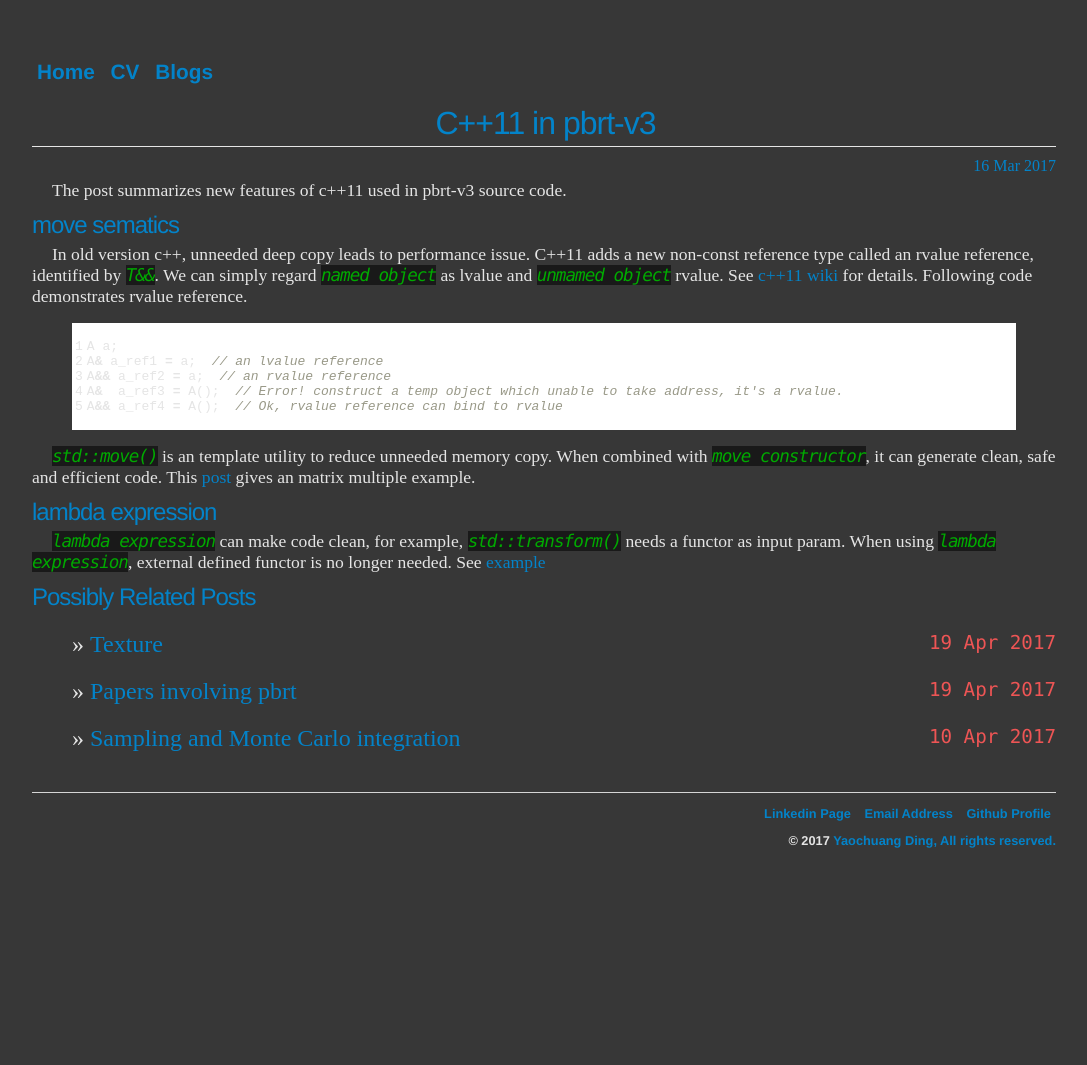
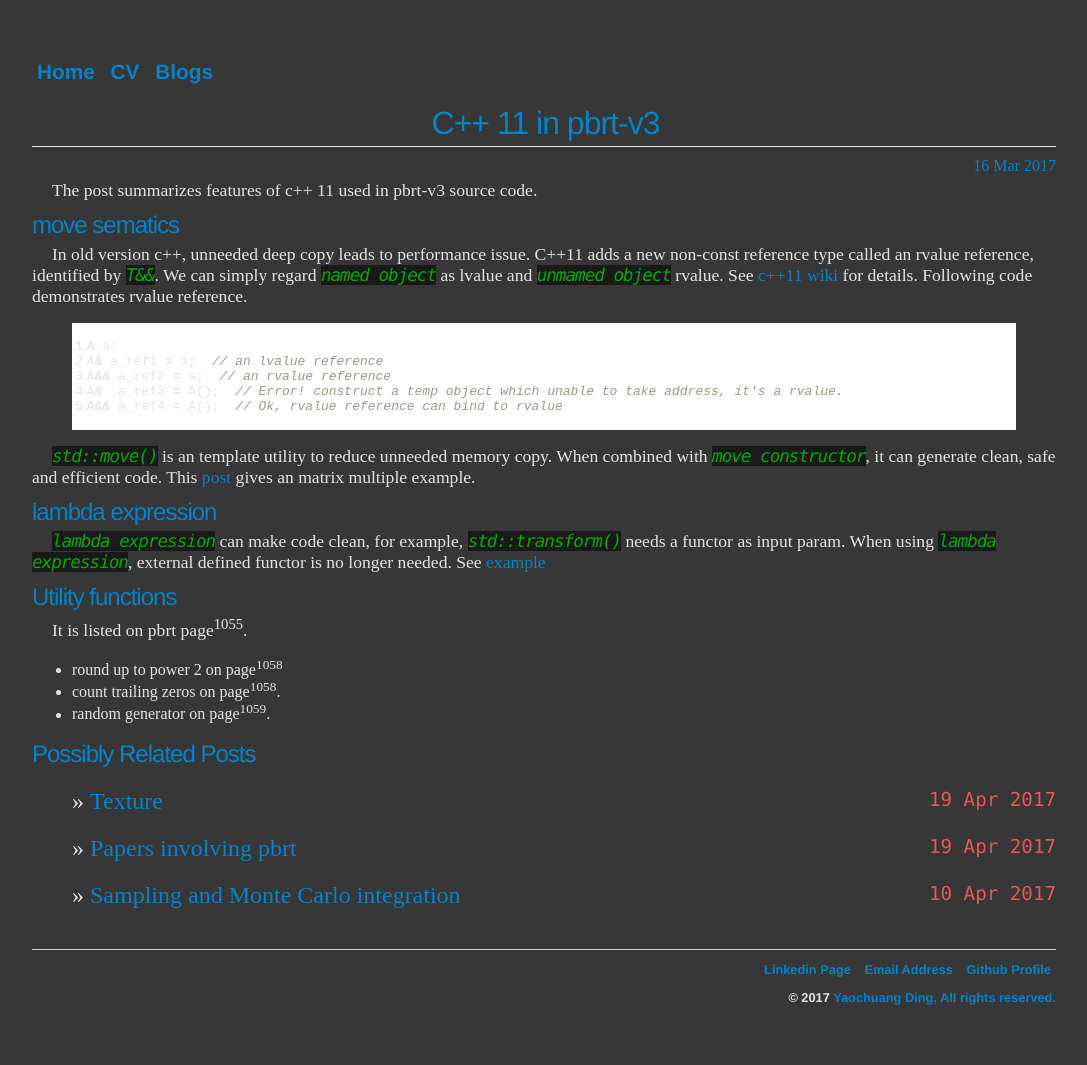
Before and after one commit to ychding11/ychding11.github.io, a Jekyll site: the page built from _posts/2017-03-16-c++11-pbrt-v3.md, in a window 1280 px wide. Shown: the whole page, without its empty margins (96-1183 px from the left). Built offline with Jekyll 4.4.1, drawn with Linux system fonts in a browser that asks for light colours; before the commit the page ends 908 px from its top, so only the background shows below that.

Commit message:
adding c++ related in pbrt-v3

```diff
--- a/_posts/2017-03-16-c++11-pbrt-v3.md
+++ b/_posts/2017-03-16-c++11-pbrt-v3.md
@@ -1,10 +1,10 @@
 ---
 layout: post
-title: "C++11 in pbrt-v3"
+title: "C++ 11 in pbrt-v3"
 date: 2017-03-16
 ---
 
-The post summarizes new features of c++11 used in pbrt-v3 source code.
+The post summarizes features of c++ 11 used in pbrt-v3 source code.
 
 
 ## move sematics
@@ -35,3 +35,12 @@ A&& a_ref4 = A();  // Ok, rvalue reference can bind to rvalue
 *lambda expression* can make code clean, for example, *std::transform()* needs a functor as input param.
 When using *lambda expression*, external defined functor is no longer needed.
 See [example](http://stackoverflow.com/questions/7627098/what-is-a-lambda-expression-in-c11)
+
+
+## Utility functions
+
+It is listed on pbrt page<sup>1055</sup>.
+
+- round up to power 2 on page<sup>1058</sup>
+- count trailing zeros on page<sup>1058</sup>.
+- random generator on page<sup>1059</sup>.
```
